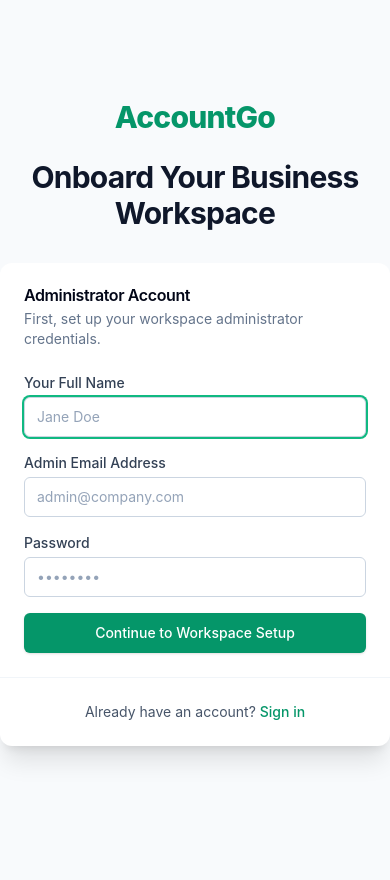
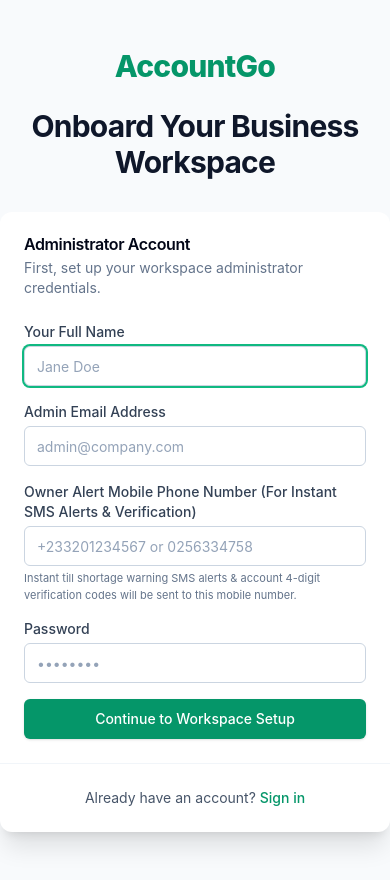
Before and after one commit to ko2527600/Accounting-Platform, a React (Vite) app in the folder frontend/: page /register in a window 390 px wide. Before the commit the page ends 844 px from the top, so only its background shows below. Built offline with nearby package versions, Linux system fonts and the light colour scheme.

Commit message:
feat: Add Owner Alert Mobile Phone input field to registration onboarding form

```diff
--- a/frontend/src/pages/auth/Register.tsx
+++ b/frontend/src/pages/auth/Register.tsx
@@ -13,6 +13,7 @@
   const [formData, setFormData] = useState({
     adminName: "",
     email: "",
+    phone: "",
     password: "",
     tenantName: "",
     tenantSlug: ""
@@ -55,8 +56,8 @@
   const handleAccountSubmit = (e: React.FormEvent) => {
     e.preventDefault();
     setError(null);
-    if (!formData.email || !formData.password || !formData.adminName) {
-      setError("Please fill in your name, email, and password.");
+    if (!formData.email || !formData.password || !formData.adminName || !formData.phone) {
+      setError("Please fill in your name, email, mobile phone number, and password.");
       return;
     }
     setStep("tenant");
@@ -79,6 +80,7 @@
         companyName: formData.tenantName,
         slug: formData.tenantSlug,
         email: formData.email,
+        phone: formData.phone,
         password: formData.password,
         adminName: formData.adminName,
         termsAccepted: true,
@@ -161,6 +163,22 @@
                     value={formData.email}
                     onChange={(e) => setFormData({ ...formData, email: e.target.value })}
                   />
+                </div>
+                <div>
+                  <label htmlFor="phone" className="block text-sm font-medium text-secondary-700 dark:text-secondary-300 mb-1">
+                    Owner Alert Mobile Phone Number (For Instant SMS Alerts & Verification)
+                  </label>
+                  <Input
+                    id="phone"
+                    type="tel"
+                    required
+                    placeholder="+233201234567 or 0256334758"
+                    value={formData.phone}
+                    onChange={(e) => setFormData({ ...formData, phone: e.target.value })}
+                  />
+                  <p className="text-[11px] text-secondary-500 mt-1">
+                    Instant till shortage warning SMS alerts & account 4-digit verification codes will be sent to this mobile number.
+                  </p>
                 </div>
                 <div>
                   <label htmlFor="password" className="block text-sm font-medium text-secondary-700 dark:text-secondary-300 mb-1">
```
